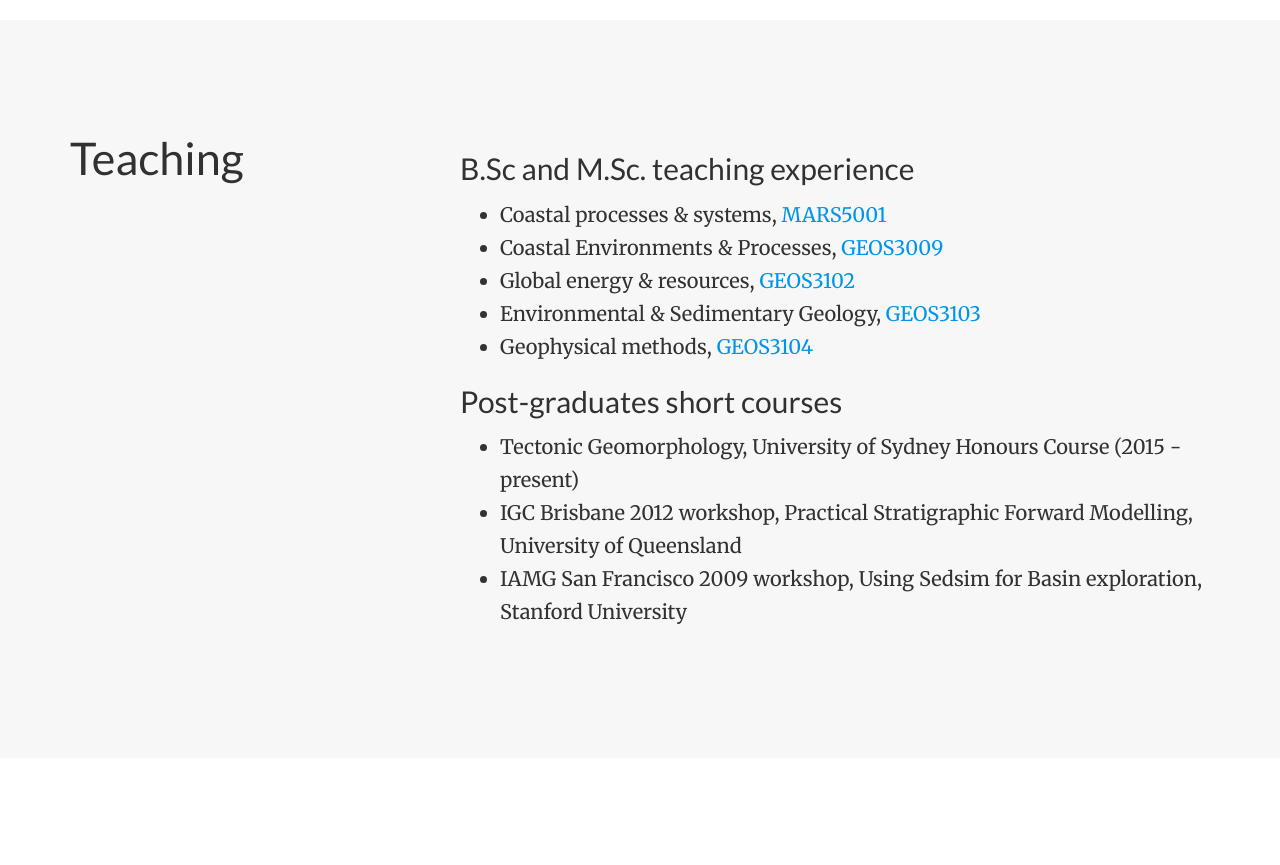
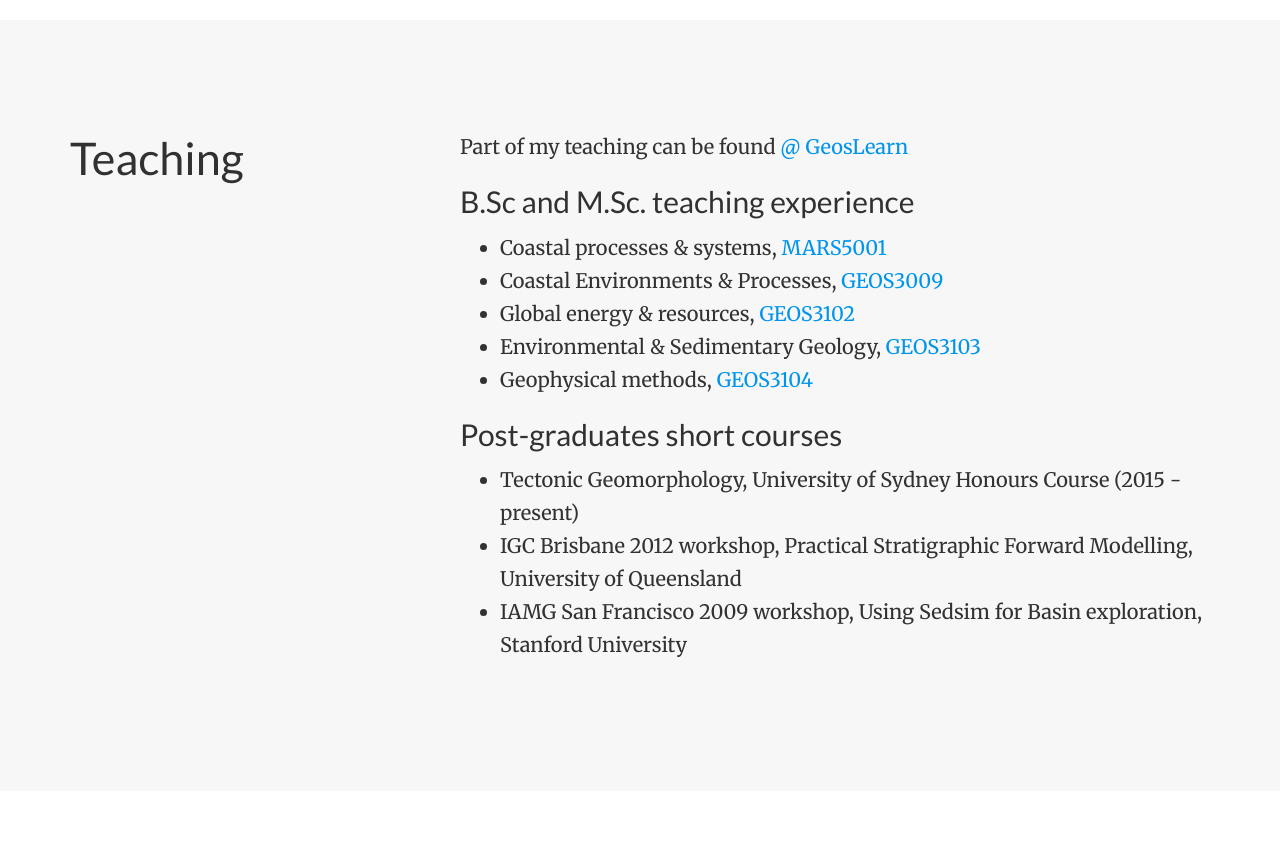
Before and after one commit to TristanSalles/TristanSalles.github.io, a plain HTML site: page index.html in a window 1280 px wide. Shown: the part 5680-6545 px from the top of the page. Drawn offline with nearby package versions, Linux system fonts and the light colour scheme; files whose address does not match are found by name.

Commit message:
[ci skip] deploy from tristan-salles

```diff
--- a/index.html
+++ b/index.html
@@ -986,6 +986,8 @@
   <div class="col-xs-12 col-md-8">
 
 
+<p>Part of my teaching can be found <a href="https://geoslearn.github.io/" target="_blank">@ GeosLearn</a></p>
+
 <h2 id="b-sc-and-m-sc-teaching-experience">B.Sc and M.Sc. teaching experience</h2>
 
 <ul>
```
